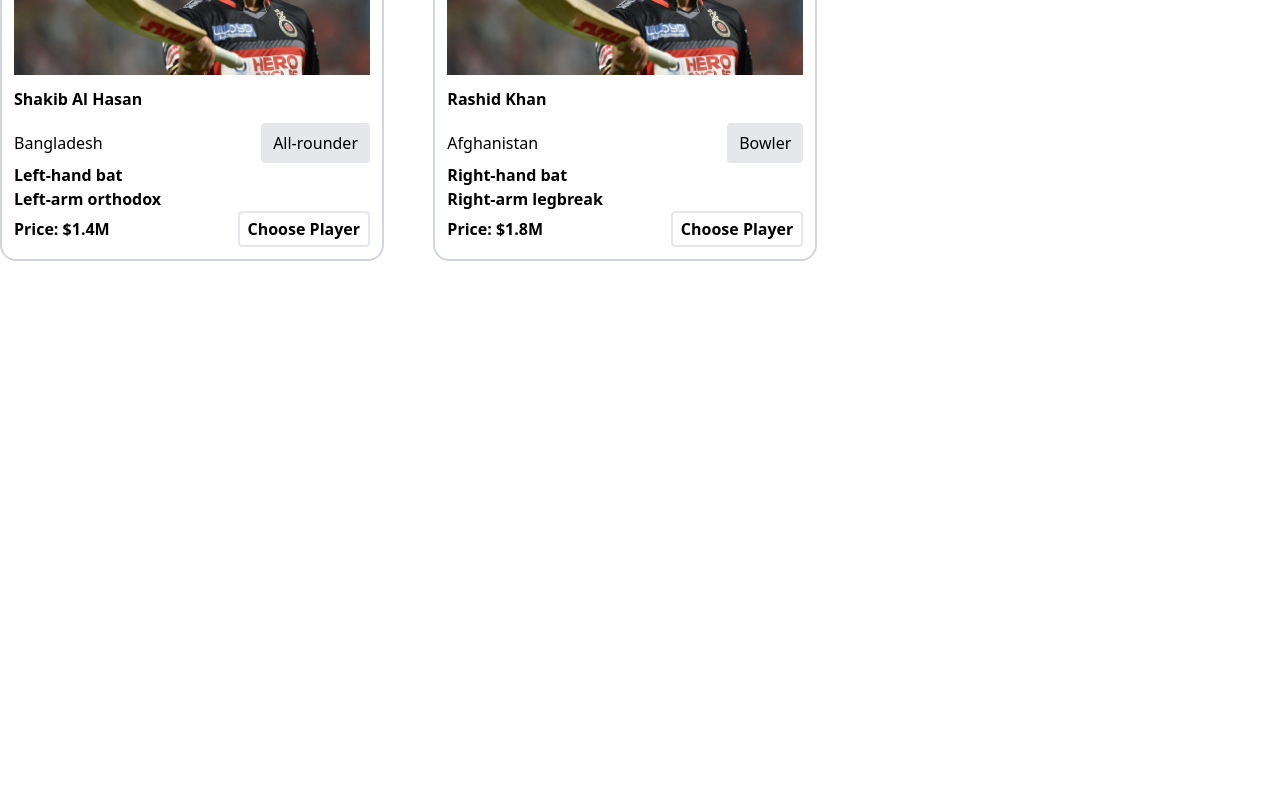
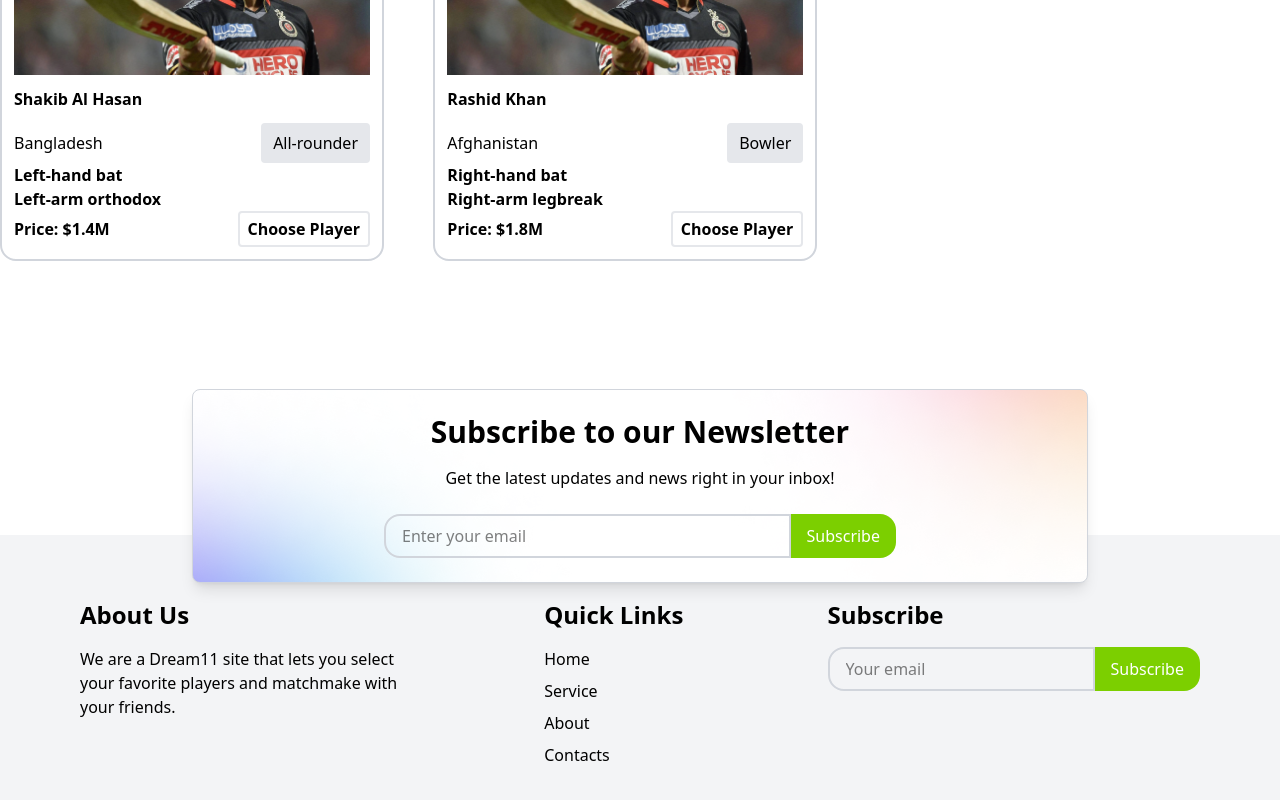
Before and after one commit to Asifmahmud436/Assignment-7, a React (Vite) app: page / in a window 1280 px wide. Shown: the part 1980-2780 px from the top of the page. Before the commit the page ends 2241 px from the top, so only its background shows below. Built offline with nearby package versions, Linux system fonts and the light colour scheme.

Commit message:
ready to deploy

```diff
--- a/src/App.jsx
+++ b/src/App.jsx
@@ -1,22 +1,27 @@
 // import { Outlet } from 'react-router-dom'
-import { useState } from 'react'
-import './App.css'
-import Header from './Components/Header'
-import Hero from './Components/Hero'
-import Players from './Components/Players'
+import { useState } from "react";
+import "./App.css";
+import Header from "./Components/Header";
+import Hero from "./Components/Hero";
+import Players from "./Components/Players";
+import Footer from "./Components/Footer";
 
 function App() {
-  const [coins, setCoins] = useState(0)
-  const handleCoins = () =>{
-    setCoins(prev => prev+100)
-  }
+  const [coins, setCoins] = useState(0);
+  const handleCoins = () => {
+    setCoins((prev) => prev + 100);
+  };
   return (
-    <div className='max-w-7xl m-auto '>
-      <Header coins={coins} />
-      <Hero changeCoins={handleCoins}/>
-      <Players/>
-    </div>
-  )
+    <>
+      <div className="max-w-7xl m-auto ">
+        <Header coins={coins} />
+        <Hero changeCoins={handleCoins} />
+        <Players />
+      </div>
+        <Footer/>
+
+    </>
+  );
 }
 
-export default App
+export default App;
--- /dev/null
+++ b/src/Components/Footer.jsx
@@ -0,0 +1,67 @@
+import bgShadow from "../assets/bg-shadow.png";
+
+export default function Footer() {
+  return (
+    <div className="relative flex flex-col items-center">
+      {/* Newsletter */}
+      <div
+        style={{
+          backgroundImage: `url(${bgShadow})`,
+          backgroundSize: "cover",
+          backgroundPosition: "center",
+        }}
+        className="relative z-10 w-full max-w-4xl flex flex-col items-center mt-8 shadow-lg border border-gray-300 p-6 rounded-lg bg-white bg-opacity-90"
+      >
+        <h1 className="font-bold text-3xl pb-4 text-center">Subscribe to our Newsletter</h1>
+        <p className="pb-6 text-center">Get the latest updates and news right in your inbox!</p>
+        <div className="flex w-full max-w-lg">
+          <input
+            type="email"
+            placeholder="Enter your email"
+            className="flex-1 border-2 border-gray-300 rounded-l-2xl px-4 py-2 outline-none"
+          />
+          <button
+            type="button"
+            className="px-4 py-2 rounded-r-2xl bg-lime-500 text-white hover:bg-lime-600 transition duration-200"
+          >
+            Subscribe
+          </button>
+        </div>
+      </div>
+
+      {/* Footer */}
+      <div className="-mt-12 w-full bg-gray-100 px-6 lg:px-20 py-16 relative z-0">
+        <div className="flex justify-between flex-wrap gap-8">
+          <div className="max-w-80">
+            <h1 className="text-2xl font-bold pb-4">About Us</h1>
+            <p>We are a Dream11 site that lets you select your favorite players and matchmake with your friends.</p>
+          </div>
+          <div>
+            <h1 className="text-2xl font-bold pb-4">Quick Links</h1>
+            <ul className="space-y-2">
+              {["Home", "Service", "About", "Contacts"].map((link) => (
+                <li key={link} className="hover:text-lime-500 transition-colors cursor-pointer">{link}</li>
+              ))}
+            </ul>
+          </div>
+          <div>
+            <h1 className="text-2xl font-bold pb-4">Subscribe</h1>
+            <div className="flex w-full max-w-lg">
+              <input
+                type="email"
+                placeholder="Your email"
+                className="flex-1 border-2 border-gray-300 rounded-l-2xl px-4 py-2 outline-none"
+              />
+              <button
+                type="button"
+                className="px-4 py-2 rounded-r-2xl bg-lime-500 text-white hover:bg-lime-600 transition duration-200"
+              >
+                Subscribe
+              </button>
+            </div>
+          </div>
+        </div>
+      </div>
+    </div>
+  );
+}
--- a/src/Components/Hero.jsx
+++ b/src/Components/Hero.jsx
@@ -4,7 +4,8 @@ import bannerMain from '../assets/banner-main.png'
 export default function Hero(props){
 
     return(
-        <div style={{backgroundImage: `url(${bgShadow})`}} className='flex flex-col items-center rounded-2xl my-6'>
+        <div style={{backgroundImage: `url(${bgShadow})`,backgroundSize: "cover",
+          backgroundPosition: "center",}} className='flex flex-col items-center rounded-2xl my-6'>
             <img src={bannerMain} alt=""/>
             <h2 className='text-3xl my-5 font-bold'>Assemble Your Ultimate Dream 11 Cricket Team</h2>
             <p className='my-3'>Beyond Boundaries Beyond Limits</p>
--- a/src/Components/Players.jsx
+++ b/src/Components/Players.jsx
@@ -73,7 +73,7 @@ export default function Players() {
             <button type="button" className={`px-3 py-2 rounded-e-2xl ${avalaible? 'bg-amber-50':'bg-lime-400'}`} onClick={()=>setAvailable(false)}>Selected ({selectedPlayerArray.length})</button>
         </div>
       </nav>
-      {avalaible ? <div className="grid sm:grid-cols-1 md:grid-cols-2 lg:grid-cols-3 gap-5 pt-3 max-w-7xl m-auto">
+      {avalaible ? <div className="grid sm:grid-cols-1 md:grid-cols-2 lg:grid-cols-3 gap-5 pt-3 max-w-7xl m-auto mb-24">
         {availablePlayerArray}
       </div>
        :
```
